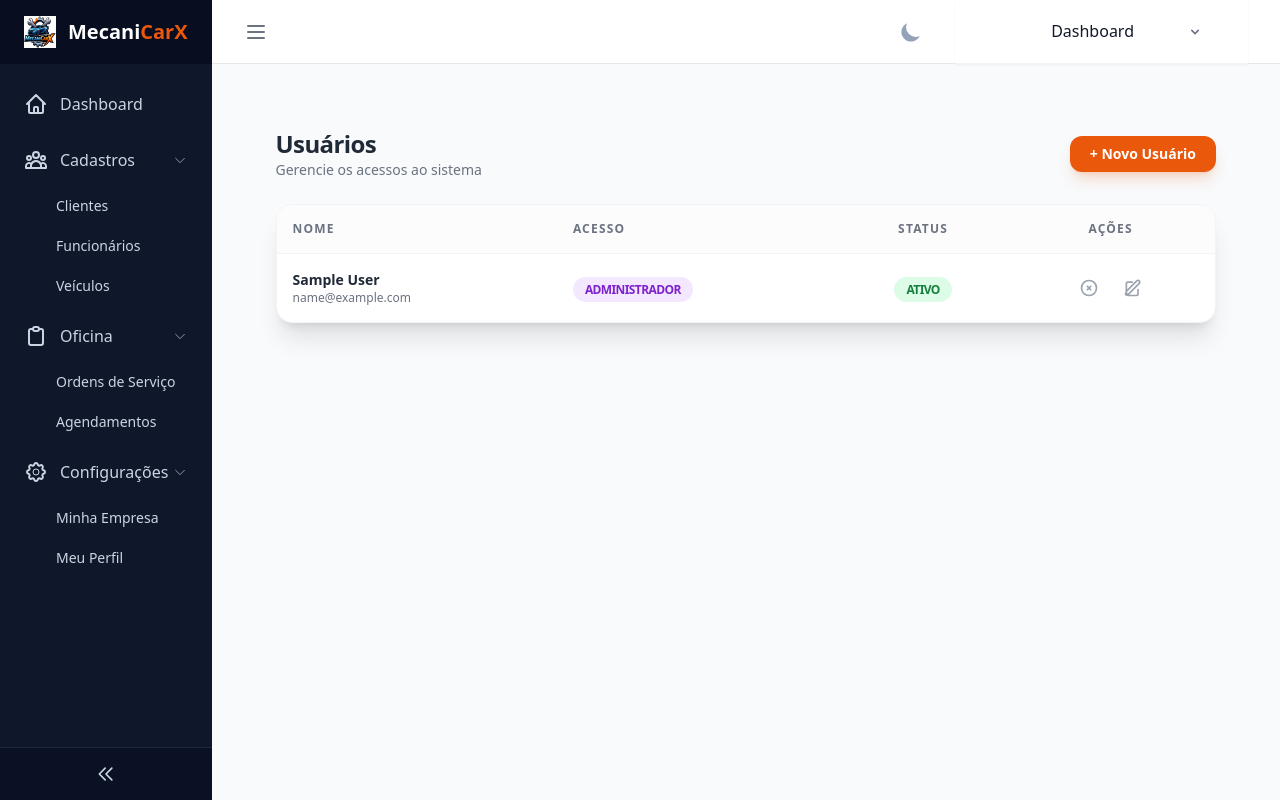
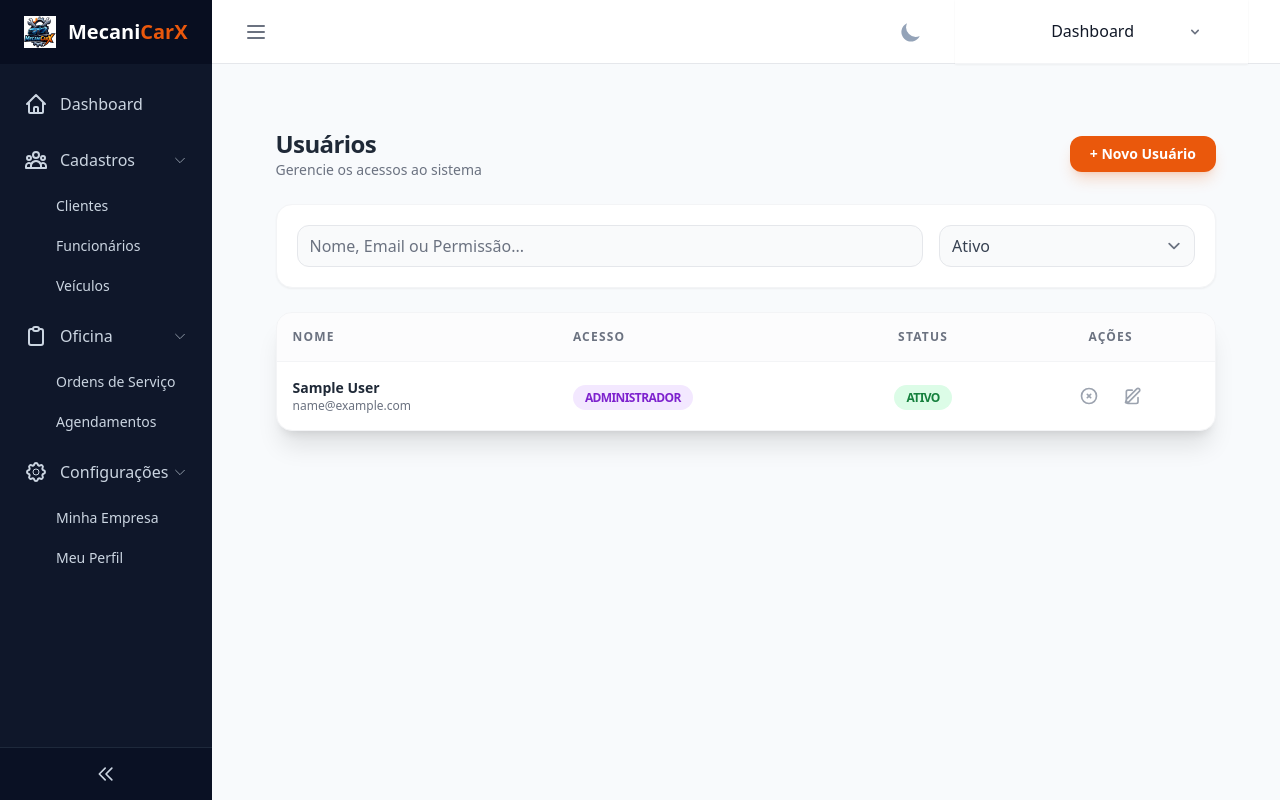
Before and after one commit to CarlosAndreFsa/MecaniCarX, a Laravel app: page /users in a window 1280 px wide. Run offline with Laravel 12, Linux system fonts and the light colour scheme; a user stored in the database is signed in; tables that the repository leaves empty hold one stand-in row (values such as "Sample post"); style sheets or scripts are compiled from the project's sources; parts of the project's set-up code (start-up, migrations or seed data) failed here and were passed over; some libraries are stand-ins or nearby versions.

Commit message:
criação de filtro de pesquisa na tela de usuario e carregamento padrão apenas de usuários ativos

```diff
--- a/app/Http/Controllers/UserController.php
+++ b/app/Http/Controllers/UserController.php
@@ -10,11 +10,28 @@ class UserController extends Controller
 {
     public function index(Request $request)
     {
-        $users = User::where('company_id', $request->user()->company_id)
-            ->where('role', '!=', 'client')
-            ->get();
+        $query = User::query()
+            ->where('company_id', $request->user()->company_id);
+            //->where('role', '!=', 'client');
 
-            return view('users.index', compact('users'));
+        if ($request->filled('search')) {
+            $search = $request->search;
+            $query->where(function ($q) use ($search) {
+                $q->where('name', 'like', "%{$search}%")
+                    ->orWhere('email', 'like', "%{$search}%")
+                    ->orWhere('role', 'like', "%{$search}%");
+            });
+        }
+
+        if ($request->has('status') && ($request->status === '0' || $request->status === '1')) {
+            $query->where('active', $request->status);
+        } elseif (! $request->has('status')) {
+            $query->where('active', true);
+        }
+
+        $users = $query->latest()->paginate(10)->withQueryString();
+
+        return view('users.index', compact('users'));
 
     }
 
@@ -68,12 +85,6 @@ class UserController extends Controller
     {
 
          $this->authorizeUser($user);
-
-         abort_if(
-            $user->role === 'super-admin' && (bool) $data['active'] === false,
-            403,
-            'O usuário Super Admin não pode ser desativado.'
-        );
         $user->update(['active' => ! $user->active]);
 
         return back();
--- a/resources/views/users/index.blade.php
+++ b/resources/views/users/index.blade.php
@@ -38,6 +38,28 @@
                     + Novo Usuário
                 </a>
             </div>
+        </div>
+
+        {{-- FILTRO --}}
+        <div class="bg-white dark:bg-gray-800 p-5 rounded-2xl border border-gray-100 dark:border-gray-700 shadow-sm">
+            <form id="filter-form" action="{{ route('users.index') }}" method="GET" class="flex flex-col md:flex-row gap-4">
+                <div class="flex-1 relative">
+                    <input type="text"
+                        id="search-input"
+                        name="search"
+                        value="{{ request('search') }}"
+                        placeholder="Nome, Email ou Permissão..."
+                        class="w-full bg-gray-50 dark:bg-gray-900 border-gray-200 dark:border-gray-700 rounded-xl focus:ring-orange-500 focus:border-orange-500 text-gray-700 dark:text-gray-200 transition-all">
+                </div>
+
+                <div class="w-full md:w-64">
+                    <select name="status" id="status-select" class="w-full bg-gray-50 dark:bg-gray-900 border-gray-200 dark:border-gray-700 rounded-xl focus:ring-orange-500 focus:border-orange-500 text-gray-700 dark:text-gray-200 transition-all">
+                        <option value="" {{ request()->has('status') && request('status') === '' ? 'selected' : '' }}>Todos os Status</option>
+                        <option value="1" {{ ! request()->has('status') || request('status') == '1' ? 'selected' : '' }}>Ativo</option>
+                        <option value="0" {{ request('status') == '0' ? 'selected' : '' }}>Inativo</option>
+                    </select>
+                </div>
+            </form>
         </div>
 
         {{-- TABELA --}}
@@ -115,5 +137,38 @@
                 </table>
             </div>
         </div>
+
+        {{-- PAGINAÇÃO --}}
+        <div class="mt-4 px-2">
+            {{ $users->links() }}
+        </div>
     </div>
+
+    {{-- Script de Filtro --}}
+    <script>
+        document.addEventListener('DOMContentLoaded', function () {
+            const form = document.getElementById('filter-form');
+            const searchInput = document.getElementById('search-input');
+            const statusSelect = document.getElementById('status-select');
+            let timer;
+
+            if (searchInput) {
+                searchInput.addEventListener('input', () => {
+                    clearTimeout(timer);
+                    timer = setTimeout(() => form.submit(), 500);
+                });
+
+                if (searchInput.value !== '') {
+                    searchInput.focus();
+                    const val = searchInput.value;
+                    searchInput.value = '';
+                    searchInput.value = val;
+                }
+            }
+
+            if (statusSelect) {
+                statusSelect.addEventListener('change', () => form.submit());
+            }
+        });
+    </script>
 </x-app-layout>
```
